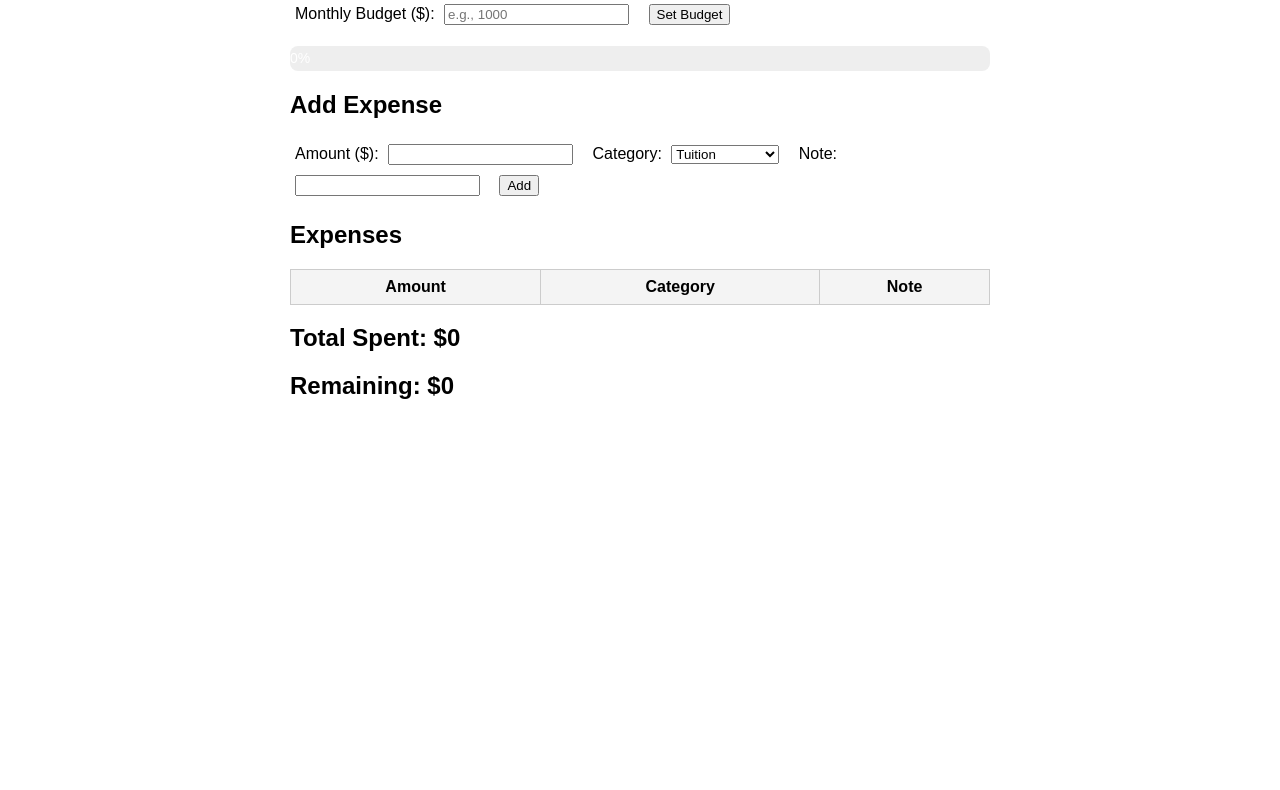
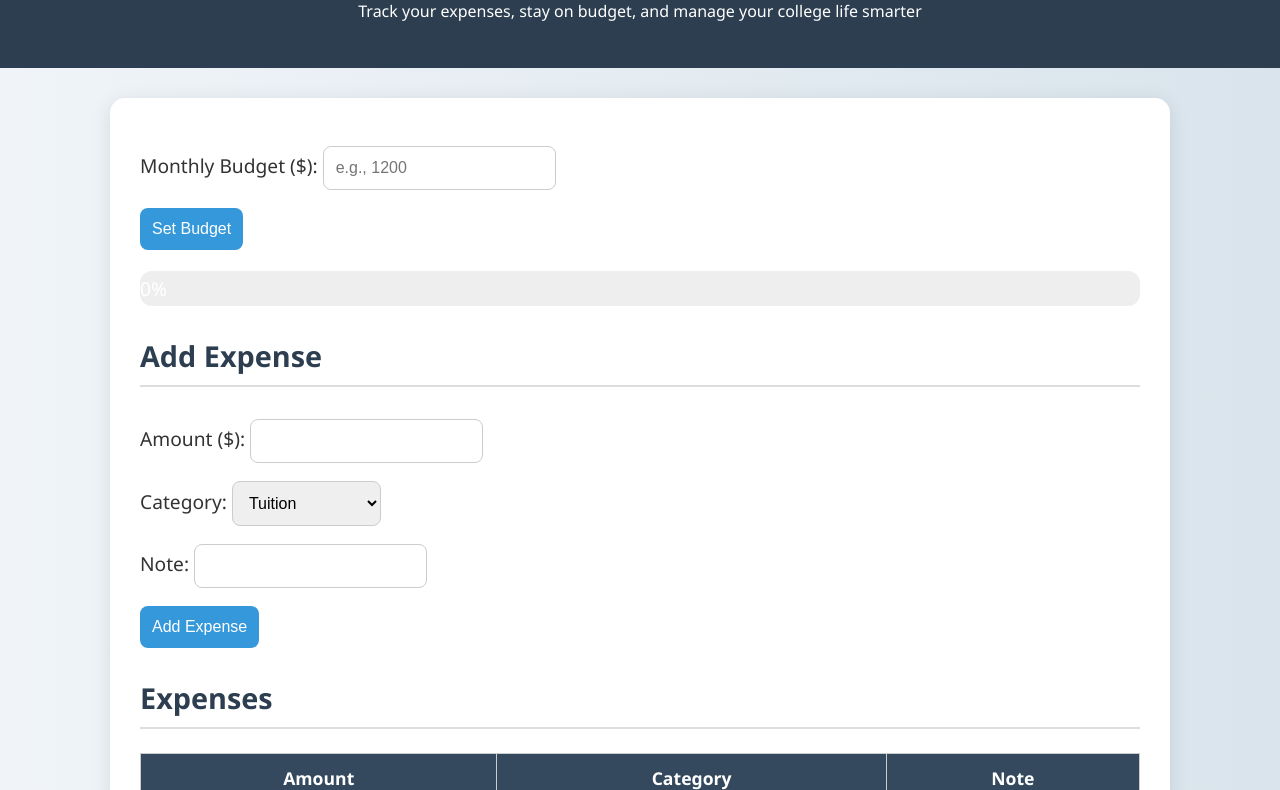
Before and after one commit to HaggertyTristen/DataDemo, a plain HTML site: page CollegeExpense.html in a window 1280 px wide. Shown: the part 111-901 px from the top of the page. Before the commit the page ends 800 px from the top, so only its background shows below. Drawn offline with Linux system fonts and the light colour scheme.

Commit message:
Update CollegeExpense.html

```diff
--- a/CollegeExpense.html
+++ b/CollegeExpense.html
@@ -4,14 +4,92 @@
   <meta charset="UTF-8">
   <title>College Budget Tracker</title>
   <style>
-    body { font-family: Arial, sans-serif; max-width: 700px; margin: 20px auto; padding: 10px; }
-    h1 { text-align: center; }
-    label, input, select, button { margin: 5px; }
-    table { width: 100%; border-collapse: collapse; margin-top: 15px; }
-    th, td { border: 1px solid #ccc; padding: 8px; text-align: center; }
-    th { background: #f4f4f4; }
-    #progressBarContainer { width: 100%; background: #eee; border-radius: 8px; margin: 10px 0; height: 25px; }
-    #progressBar { height: 100%; width: 0%; background: green; border-radius: 8px; text-align: center; color: white; line-height: 25px; font-size: 14px; }
+    body {
+      font-family: 'Segoe UI', Tahoma, Geneva, Verdana, sans-serif;
+      margin: 0;
+      padding: 0;
+      background: linear-gradient(to right, #f0f4f8, #d9e4ec);
+      color: #333;
+    }
+    header {
+      background: #2c3e50;
+      color: white;
+      text-align: center;
+      padding: 30px 20px;
+    }
+    header h1 {
+      margin: 0;
+      font-size: 3rem;
+    }
+    main {
+      max-width: 1000px;
+      margin: 30px auto;
+      padding: 30px;
+      background: white;
+      border-radius: 15px;
+      box-shadow: 0 4px 20px rgba(0,0,0,0.1);
+    }
+    h2 {
+      margin-top: 30px;
+      font-size: 1.8rem;
+      color: #2c3e50;
+      border-bottom: 2px solid #ddd;
+      padding-bottom: 10px;
+    }
+    label {
+      font-size: 1.2rem;
+      margin: 10px 0;
+      display: block;
+    }
+    input, select, button {
+      padding: 12px;
+      margin-top: 8px;
+      font-size: 1rem;
+      border: 1px solid #ccc;
+      border-radius: 8px;
+    }
+    button {
+      background: #3498db;
+      color: white;
+      border: none;
+      cursor: pointer;
+      transition: background 0.3s;
+    }
+    button:hover {
+      background: #2980b9;
+    }
+    table {
+      width: 100%;
+      border-collapse: collapse;
+      margin-top: 20px;
+      font-size: 1.1rem;
+    }
+    th, td {
+      border: 1px solid #ccc;
+      padding: 12px;
+      text-align: center;
+    }
+    th {
+      background: #34495e;
+      color: white;
+    }
+    #progressBarContainer {
+      width: 100%;
+      background: #eee;
+      border-radius: 12px;
+      margin: 20px 0;
+      height: 35px;
+    }
+    #progressBar {
+      height: 100%;
+      width: 0%;
+      background: green;
+      border-radius: 12px;
+      text-align: center;
+      color: white;
+      line-height: 35px;
+      font-size: 1.2rem;
+    }
     .Rent { background-color: #ff9999; }
     .Tuition { background-color: #ffcc99; }
     .Textbooks { background-color: #ffff99; }
@@ -20,21 +98,38 @@
     .Supplies { background-color: #c299ff; }
     .Entertainment { background-color: #ffb3e6; }
     .Other { background-color: #d9d9d9; }
+    footer {
+      text-align: center;
+      padding: 20px;
+      background: #2c3e50;
+      color: white;
+      margin-top: 40px;
+    }
   </style>
 </head>
 <body>
+  <header>
     <h1>College Budget Tracker</h1>
-
-  <label>Monthly Budget ($): <input type="number" id="budget" placeholder="e.g., 1000"></label>
+    <p>Track your expenses, stay on budget, and manage your college life smarter</p>
+  </header>
+  <main>
+    <section>
+      <label>Monthly Budget ($):
+        <input type="number" id="budget" placeholder="e.g., 1200">
+      </label>
       <button onclick="setBudget()">Set Budget</button>
-  <p id="budgetDisplay"></p>
+      <p id="budgetDisplay" style="font-size:1.3rem; margin-top:10px;"></p>
 
       <div id="progressBarContainer">
         <div id="progressBar">0%</div>
       </div>
+    </section>
 
+    <section>
       <h2>Add Expense</h2>
-  <label>Amount ($): <input type="number" id="amount"></label>
+      <label>Amount ($):
+        <input type="number" id="amount">
+      </label>
       <label>Category:
         <select id="category">
           <option>Tuition</option>
@@ -47,9 +142,13 @@
           <option>Other</option>
         </select>
       </label>
-  <label>Note: <input type="text" id="note"></label>
-  <button onclick="addExpense()">Add</button>
+      <label>Note:
+        <input type="text" id="note">
+      </label>
+      <button onclick="addExpense()">Add Expense</button>
+    </section>
 
+    <section>
       <h2>Expenses</h2>
       <table>
         <thead>
@@ -57,15 +156,24 @@
         </thead>
         <tbody id="expenseList"></tbody>
       </table>
+    </section>
 
-  <h2>Total Spent: $<span id="total">0</span></h2>
-  <h2>Remaining: $<span id="remaining">0</span></h2>
+    <section>
+      <h2>Summary</h2>
+      <p style="font-size:1.4rem;">Total Spent: $<span id="total">0</span></p>
+      <p style="font-size:1.4rem;">Remaining: $<span id="remaining">0</span></p>
+      <button style="background:#e74c3c; margin-top:15px;" onclick="clearAll()">Clear All</button>
+    </section>
+  </main>
+  <footer>
+    <p>College Budget Tracker © 2025 | Designed for Students</p>
+  </footer>
 
   <script>
     let budget = 0;
     let expenses = [];
 
-    // Load saved data from localStorage
+    // Load saved data
     window.onload = function() {
       if(localStorage.getItem('budget')) {
         budget = parseFloat(localStorage.getItem('budget'));
@@ -113,12 +221,19 @@
       let remaining = budget - total;
       document.getElementById("remaining").innerText = remaining;
 
-      // Update progress bar
       let percent = budget > 0 ? Math.min((total / budget) * 100, 100) : 0;
       const progressBar = document.getElementById("progressBar");
       progressBar.style.width = percent + "%";
       progressBar.innerText = Math.round(percent) + "%";
-      progressBar.style.background = percent >= 100 ? "red" : "green";
+      progressBar.style.background = percent >= 100 ? "#e74c3c" : "#27ae60";
+    }
+
+    function clearAll() {
+      localStorage.clear();
+      budget = 0;
+      expenses = [];
+      document.getElementById("budgetDisplay").innerText = "";
+      updateTable();
     }
   </script>
 </body>
```
Lines whose indentation alone changed are shown as unchanged.
